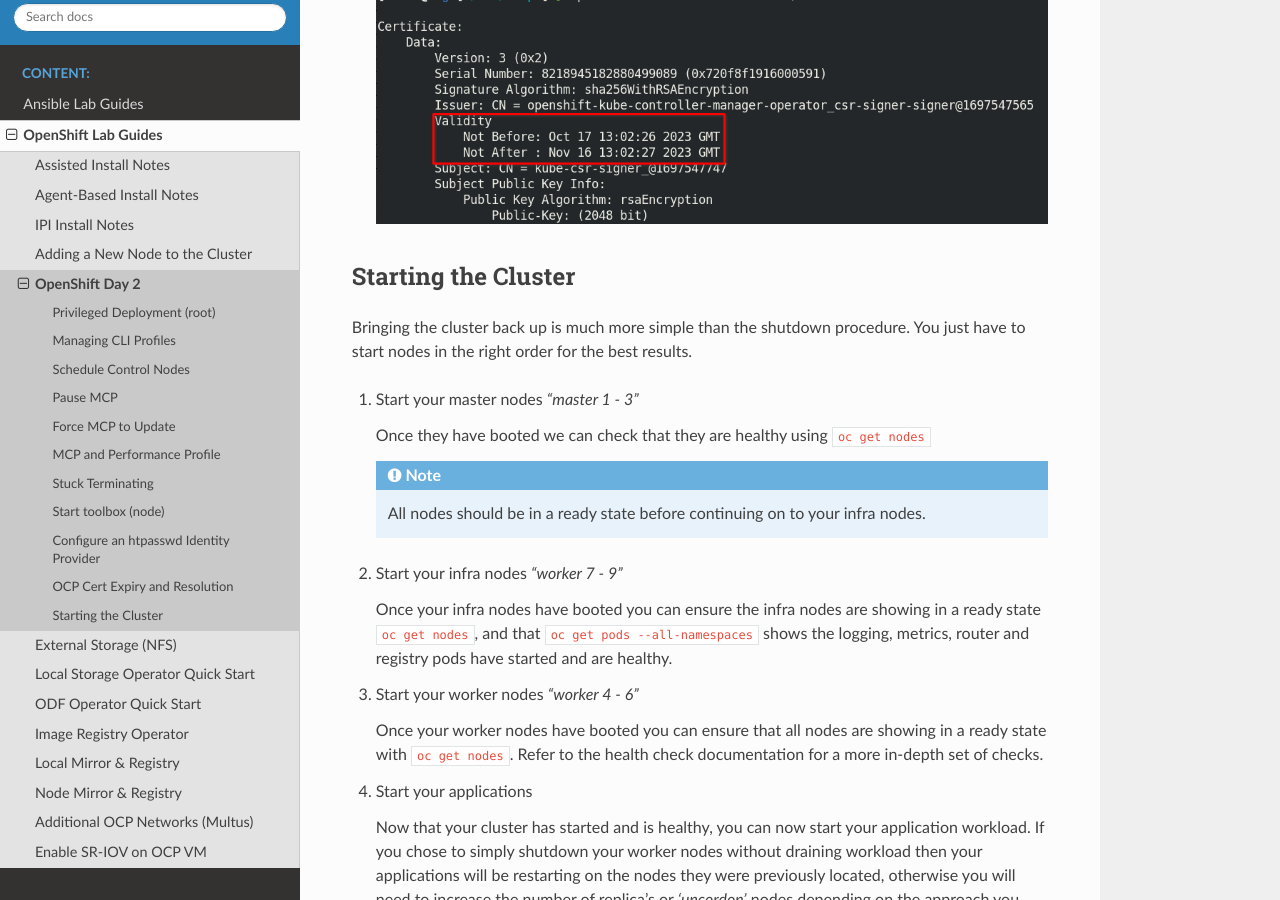
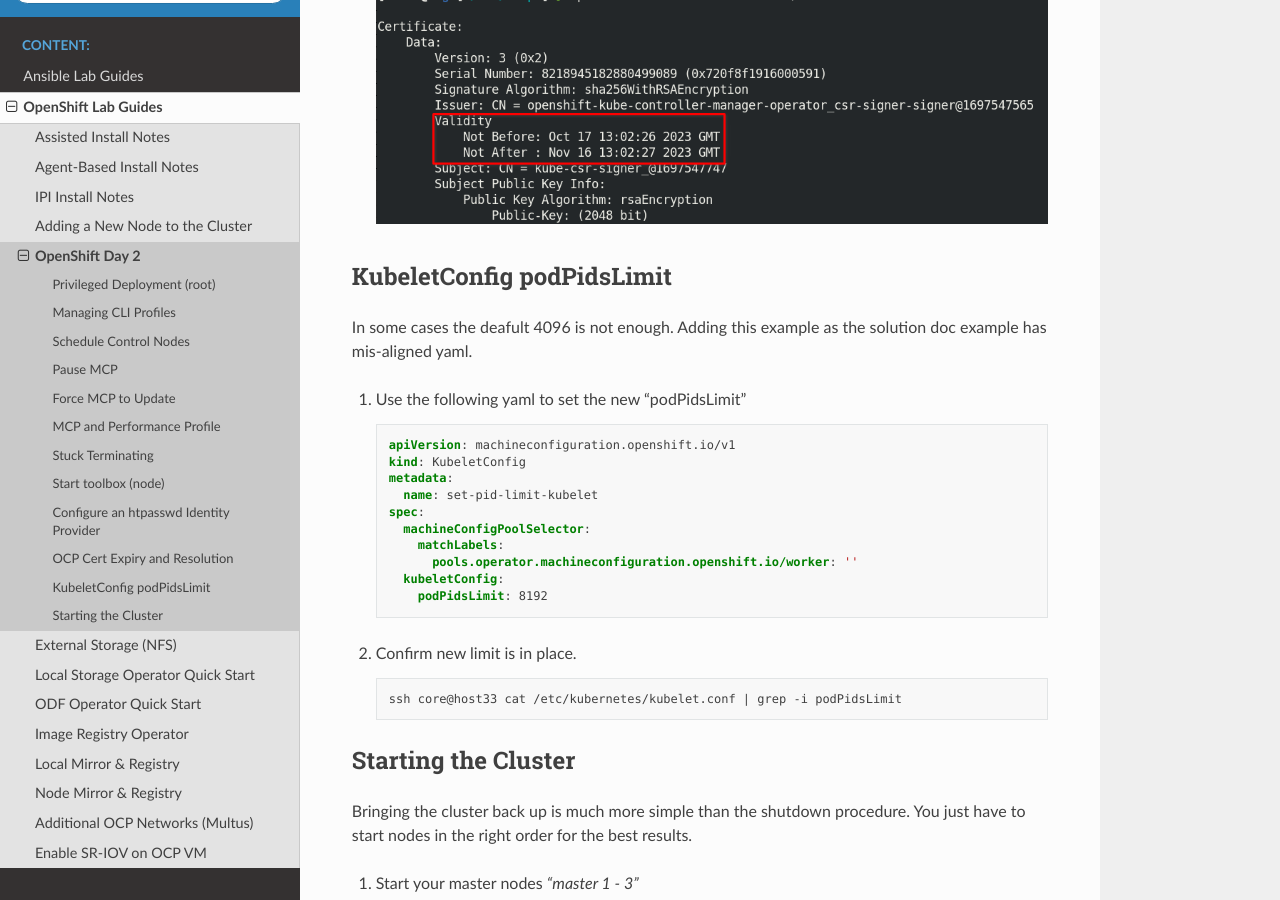
Before and after one commit to vtog/labGuides, a Sphinx documentation site: the page built from source/ocp/openshift-day2.rst, in a window 1280 px wide and 900 px high, scrolled down 9095 px. Built offline with Sphinx 7.4.7 and the Read the Docs theme 2.0.0, drawn with Linux system fonts in a browser that asks for light colours; pages that are not in the unit, such as notebooks, are missing from menus.

Commit message:
added podpidslimit example

```diff
--- a/source/ocp/openshift-day2.rst
+++ b/source/ocp/openshift-day2.rst
@@ -474,6 +474,36 @@
 
    .. image:: ./images/certexpiry.png
 
+
+KubeletConfig podPidsLimit
+--------------------------
+In some cases the deafult 4096 is not enough. Adding this example as the
+solution doc example has mis-aligned yaml.
+
+#. Use the following yaml to set the new "podPidsLimit"
+
+   .. code-block:: yaml
+
+      apiVersion: machineconfiguration.openshift.io/v1
+      kind: KubeletConfig
+      metadata:
+        name: set-pid-limit-kubelet
+      spec:
+        machineConfigPoolSelector:
+          matchLabels:
+            pools.operator.machineconfiguration.openshift.io/worker: ''
+        kubeletConfig:
+          podPidsLimit: 8192
+
+   .. note: This will casue MCP to Update and reboot each node in the
+      designated machine config pool.
+
+#. Confirm new limit is in place.
+
+   .. code-block:: bash
+
+      ssh core@host33 cat /etc/kubernetes/kubelet.conf | grep -i podPidsLimit
+
 Starting the Cluster
 --------------------
 
```
